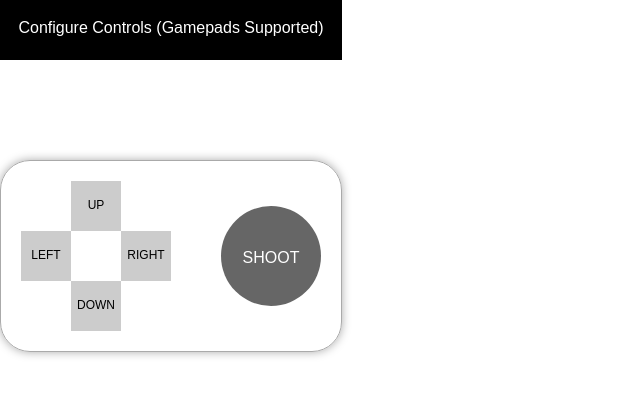
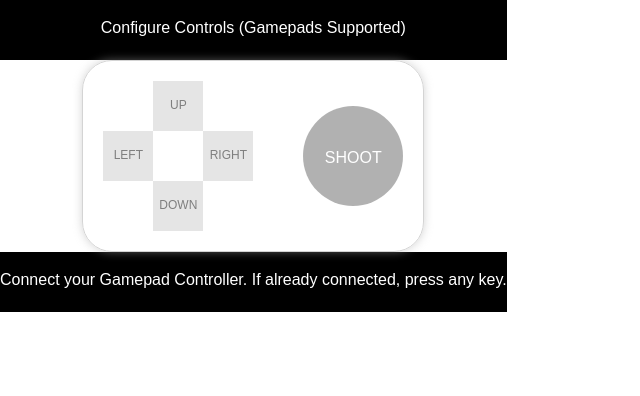
Before and after one commit to avirati/battle-city-nes, a website: page public/index.html in a window 1280 px wide. Shown: the whole page, without its empty margins (0-640 px from the left). Drawn offline with Linux system fonts and the light colour scheme.

Commit message:
Add footer and make it interactive

```diff
--- a/public/index.html
+++ b/public/index.html
@@ -45,9 +45,10 @@
             text-align: center;
             display: flex;
             flex-direction: column;
+            justify-content: space-between;
         }
 
-        .gamepad .title {
+        .gamepad .title, .gamepad .footer {
             height: 60px;
             background-color: #000;
             color: #fff;
@@ -60,7 +61,6 @@
             border-radius: 30px;
             display: flex;
             margin: 0 auto;
-            margin-top: 100px;
             padding: 20px;
             justify-content: space-between;
             box-shadow: 0 0 10px #AAAAAA;
@@ -107,7 +107,7 @@
     <div id="app" class="app"></div>
     <div id="gamepad" class="gamepad">
         <div class="title">Configure Controls (Gamepads Supported)</div>
-        <div class="controller">
+        <div class="controller disable">
             <div class="movement">
                 <div class="keys dummy"></div>
                 <div class="keys control" data-action="GAMEPAD_UP" data-state="UNASSIGNED">UP</div>
@@ -123,6 +123,9 @@
                 <div class="shoot" data-action="GAMEPAD_SHOOT">SHOOT</div>
             </div>
         </div>
+        <div class="footer">
+            Connect your Gamepad Controller. If already connected, press any key.
+        </div>
     </div>
     <div id="menu" class="menu"></div>
     <div id="dialog" class="dialog"></div>
```
Also changed, not shown: src/containers/Gamepad/service.ts (+8 -2 lines).
